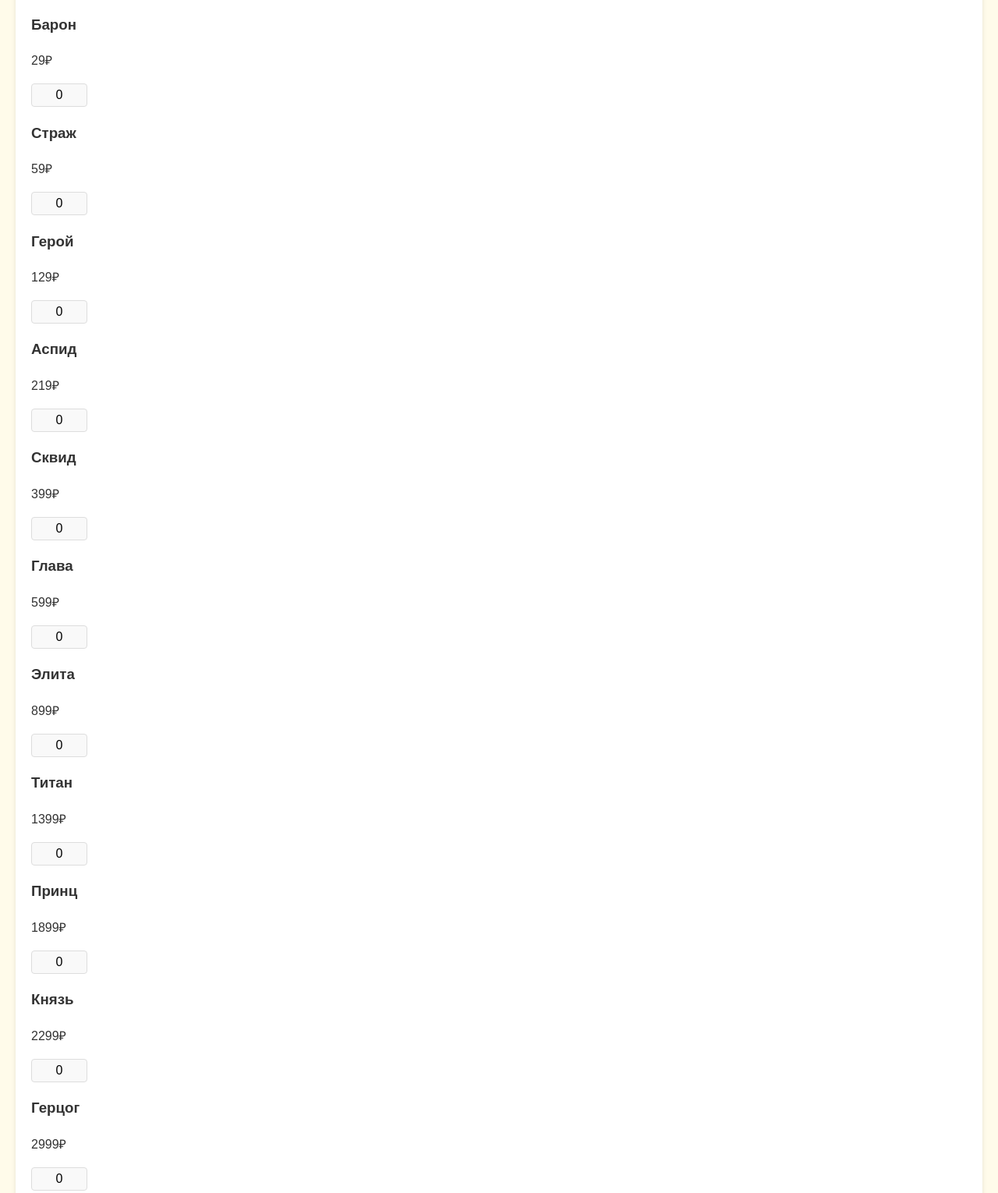
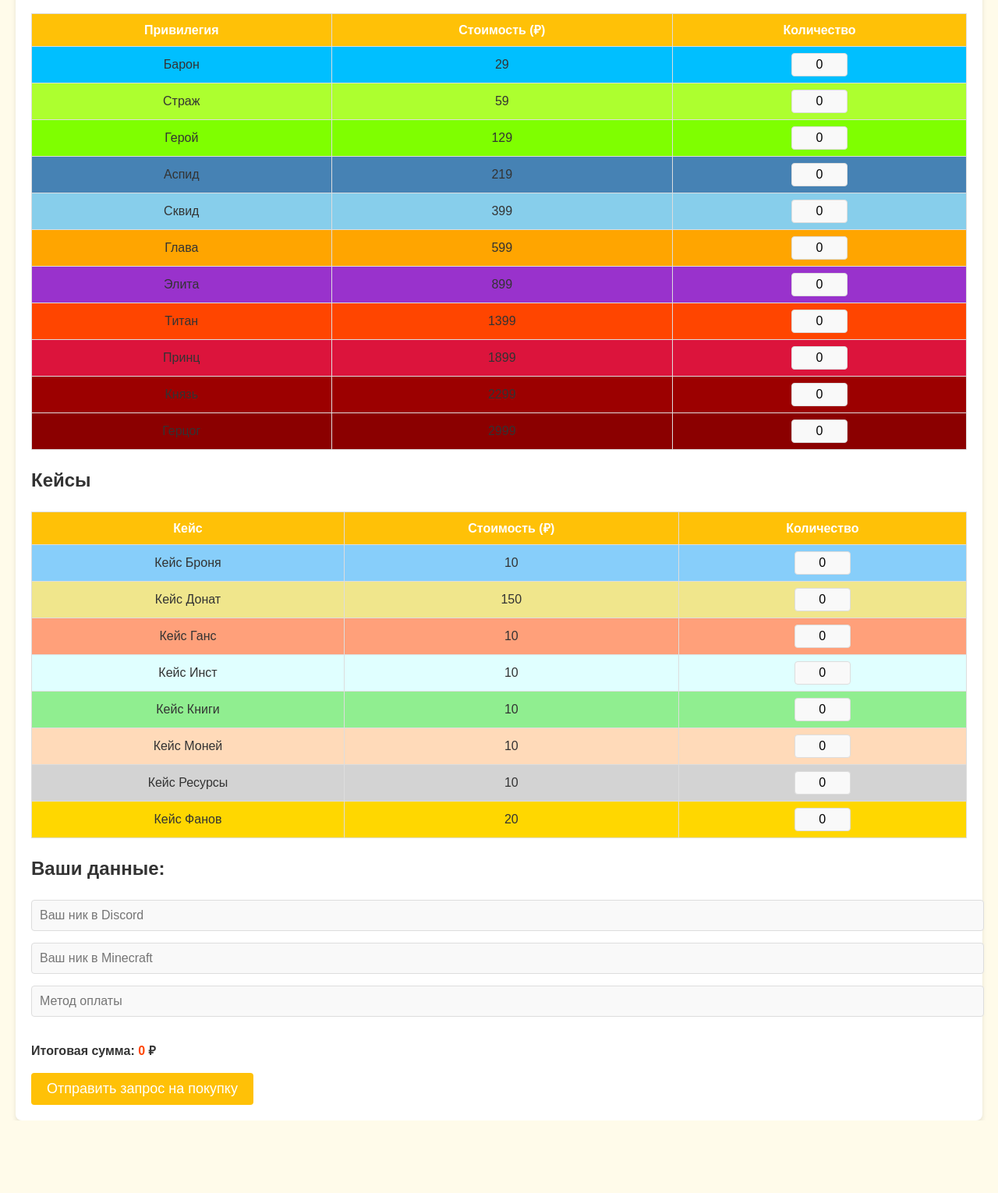
Before and after one commit to fun-world-fun/Funs, a plain HTML site: page donate.html in a window 1280 px wide. Shown: the part 232-1762 px from the top of the page at 78% size. After the commit the page ends 1669 px from the top, so only its background shows below. Drawn offline with Linux system fonts and the light colour scheme.

Commit message:
Update donate.html

```diff
--- a/donate.html
+++ b/donate.html
@@ -18,108 +18,48 @@
         <p>Выберите привилегии или кейсы, которые хотите приобрести:</p>
         <form id="donation-form">
             <h2>Привилегии</h2>
-            <div class="donation-cards">
-                <div class="card">
-                    <h3>Барон</h3>
-                    <p>29₽</p>
-                    <input type="number" name="baron" value="0" min="0">
-                </div>
-                <div class="card">
-                    <h3>Страж</h3>
-                    <p>59₽</p>
-                    <input type="number" name="guard" value="0" min="0">
-                </div>
-                <div class="card">
-                    <h3>Герой</h3>
-                    <p>129₽</p>
-                    <input type="number" name="hero" value="0" min="0">
-                </div>
-                <div class="card">
-                    <h3>Аспид</h3>
-                    <p>219₽</p>
-                    <input type="number" name="aspid" value="0" min="0">
-                </div>
-                <div class="card">
-                    <h3>Сквид</h3>
-                    <p>399₽</p>
-                    <input type="number" name="squid" value="0" min="0">
-                </div>
-                <div class="card">
-                    <h3>Глава</h3>
-                    <p>599₽</p>
-                    <input type="number" name="chief" value="0" min="0">
-                </div>
-                <div class="card">
-                    <h3>Элита</h3>
-                    <p>899₽</p>
-                    <input type="number" name="elite" value="0" min="0">
-                </div>
-                <div class="card">
-                    <h3>Титан</h3>
-                    <p>1399₽</p>
-                    <input type="number" name="titan" value="0" min="0">
-                </div>
-                <div class="card">
-                    <h3>Принц</h3>
-                    <p>1899₽</p>
-                    <input type="number" name="prince" value="0" min="0">
-                </div>
-                <div class="card">
-                    <h3>Князь</h3>
-                    <p>2299₽</p>
-                    <input type="number" name="duke" value="0" min="0">
-                </div>
-                <div class="card">
-                    <h3>Герцог</h3>
-                    <p>2999₽</p>
-                    <input type="number" name="duchess" value="0" min="0">
-                </div>
-            </div>
-
+            <table>
+                <thead>
+                    <tr>
+                        <th>Привилегия</th>
+                        <th>Стоимость (₽)</th>
+                        <th>Количество</th>
+                    </tr>
+                </thead>
+                <tbody>
+                    <tr class="barony"><td>Барон</td><td>29</td><td><input type="number" name="baron" value="0" min="0"></td></tr>
+                    <tr class="guard"><td>Страж</td><td>59</td><td><input type="number" name="guard" value="0" min="0"></td></tr>
+                    <tr class="hero"><td>Герой</td><td>129</td><td><input type="number" name="hero" value="0" min="0"></td></tr>
+                    <tr class="aspid"><td>Аспид</td><td>219</td><td><input type="number" name="aspid" value="0" min="0"></td></tr>
+                    <tr class="squid"><td>Сквид</td><td>399</td><td><input type="number" name="squid" value="0" min="0"></td></tr>
+                    <tr class="chief"><td>Глава</td><td>599</td><td><input type="number" name="chief" value="0" min="0"></td></tr>
+                    <tr class="elite"><td>Элита</td><td>899</td><td><input type="number" name="elite" value="0" min="0"></td></tr>
+                    <tr class="titan"><td>Титан</td><td>1399</td><td><input type="number" name="titan" value="0" min="0"></td></tr>
+                    <tr class="prince"><td>Принц</td><td>1899</td><td><input type="number" name="prince" value="0" min="0"></td></tr>
+                    <tr class="duke"><td>Князь</td><td>2299</td><td><input type="number" name="duke" value="0" min="0"></td></tr>
+                    <tr class="duchess"><td>Герцог</td><td>2999</td><td><input type="number" name="duchess" value="0" min="0"></td></tr>
+                </tbody>
+            </table>
             <h2>Кейсы</h2>
-            <div class="donation-cards">
-                <div class="card">
-                    <h3>Кейс Броня</h3>
-                    <p>10₽</p>
-                    <input type="number" name="armor" value="0" min="0">
-                </div>
-                <div class="card">
-                    <h3>Кейс Донат</h3>
-                    <p>150₽</p>
-                    <input type="number" name="donation" value="0" min="0">
-                </div>
-                <div class="card">
-                    <h3>Кейс Ганс</h3>
-                    <p>10₽</p>
-                    <input type="number" name="guns" value="0" min="0">
-                </div>
-                <div class="card">
-                    <h3>Кейс Инст</h3>
-                    <p>10₽</p>
-                    <input type="number" name="inst" value="0" min="0">
-                </div>
-                <div class="card">
-                    <h3>Кейс Книги</h3>
-                    <p>10₽</p>
-                    <input type="number" name="books" value="0" min="0">
-                </div>
-                <div class="card">
-                    <h3>Кейс Моней</h3>
-                    <p>10₽</p>
-                    <input type="number" name="money" value="0" min="0">
-                </div>
-                <div class="card">
-                    <h3>Кейс Ресурсы</h3>
-                    <p>10₽</p>
-                    <input type="number" name="resources" value="0" min="0">
-                </div>
-                <div class="card">
-                    <h3>Кейс Фанов</h3>
-                    <p>20₽</p>
-                    <input type="number" name="token" value="0" min="0">
-                </div>
-            </div>
-
+            <table>
+                <thead>
+                    <tr>
+                        <th>Кейс</th>
+                        <th>Стоимость (₽)</th>
+                        <th>Количество</th>
+                    </tr>
+                </thead>
+                <tbody>
+                    <tr class="armor-case"><td>Кейс Броня</td><td>10</td><td><input type="number" name="armor" value="0" min="0"></td></tr>
+                    <tr class="donate-case"><td>Кейс Донат</td><td>150</td><td><input type="number" name="donation" value="0" min="0"></td></tr>
+                    <tr class="guns-case"><td>Кейс Ганс</td><td>10</td><td><input type="number" name="guns" value="0" min="0"></td></tr>
+                    <tr class="inst-case"><td>Кейс Инст</td><td>10</td><td><input type="number" name="inst" value="0" min="0"></td></tr>
+                    <tr class="books-case"><td>Кейс Книги</td><td>10</td><td><input type="number" name="books" value="0" min="0"></td></tr>
+                    <tr class="money-case"><td>Кейс Моней</td><td>10</td><td><input type="number" name="money" value="0" min="0"></td></tr>
+                    <tr class="resources-case"><td>Кейс Ресурсы</td><td>10</td><td><input type="number" name="resources" value="0" min="0"></td></tr>
+                    <tr class="token-case"><td>Кейс Фанов</td><td>20</td><td><input type="number" name="token" value="0" min="0"></td></tr>
+                </tbody>
+            </table>
             <h2>Ваши данные:</h2>
             <input type="text" name="discord" placeholder="Ваш ник в Discord" required>
             <input type="text" name="minecraft" placeholder="Ваш ник в Minecraft" required>
@@ -140,7 +80,7 @@
             function calculateTotal() {
                 let total = 0;
                 inputs.forEach(input => {
-                    const price = parseInt(input.closest(".card").querySelector("p").innerText);
+                    const price = parseInt(input.closest("tr").children[1].innerText);
                     total += input.value * price;
                 });
                 totalPrice.innerText = total;
@@ -155,7 +95,7 @@
                 const items = [];
                 inputs.forEach(input => {
                     if (input.value > 0) {
-                        const name = input.closest(".card").querySelector("h3").innerText;
+                        const name = input.closest("tr").children[0].innerText;
                         items.push(`${name} x${input.value}`);
                     }
                 });
```
